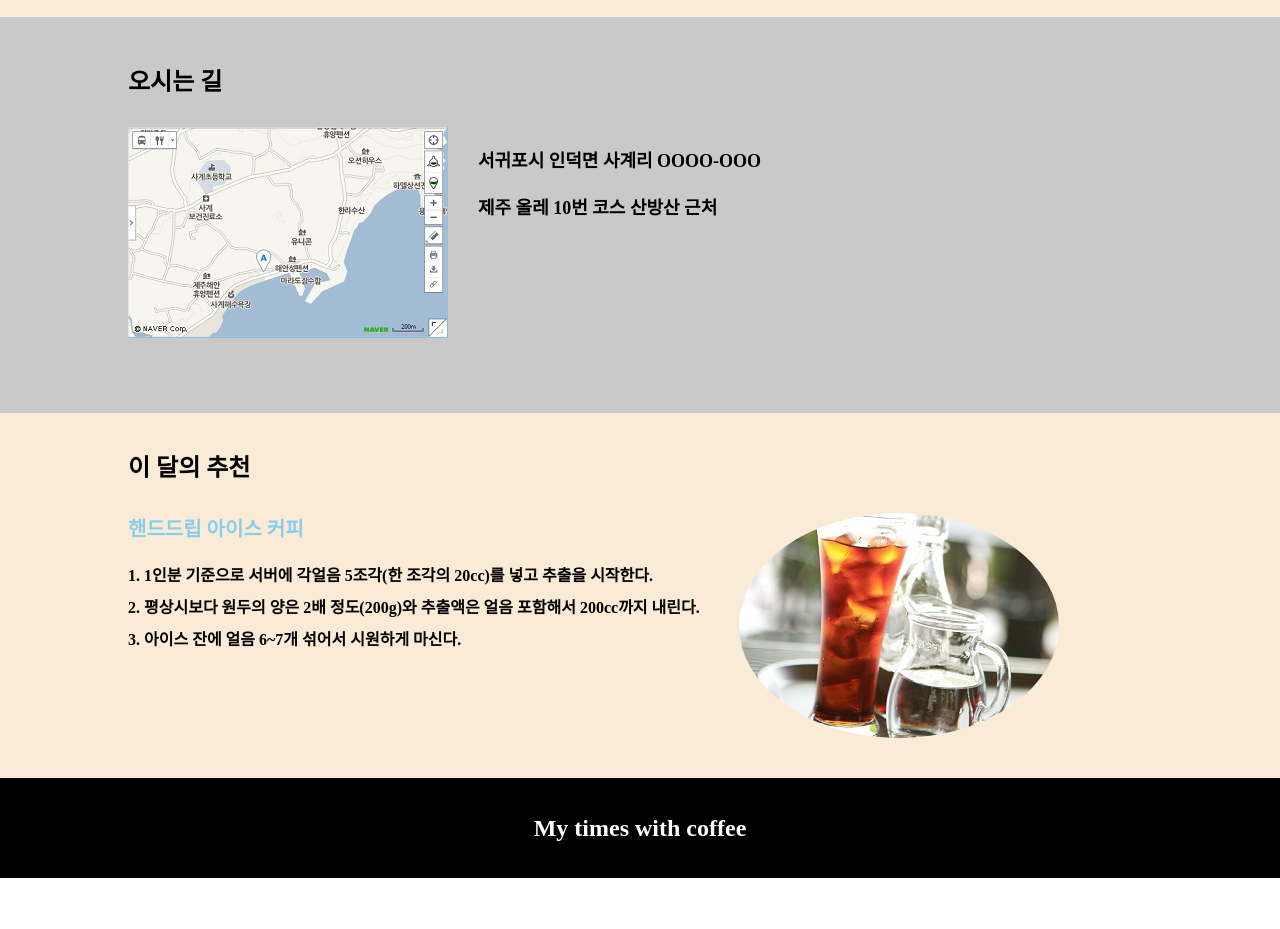
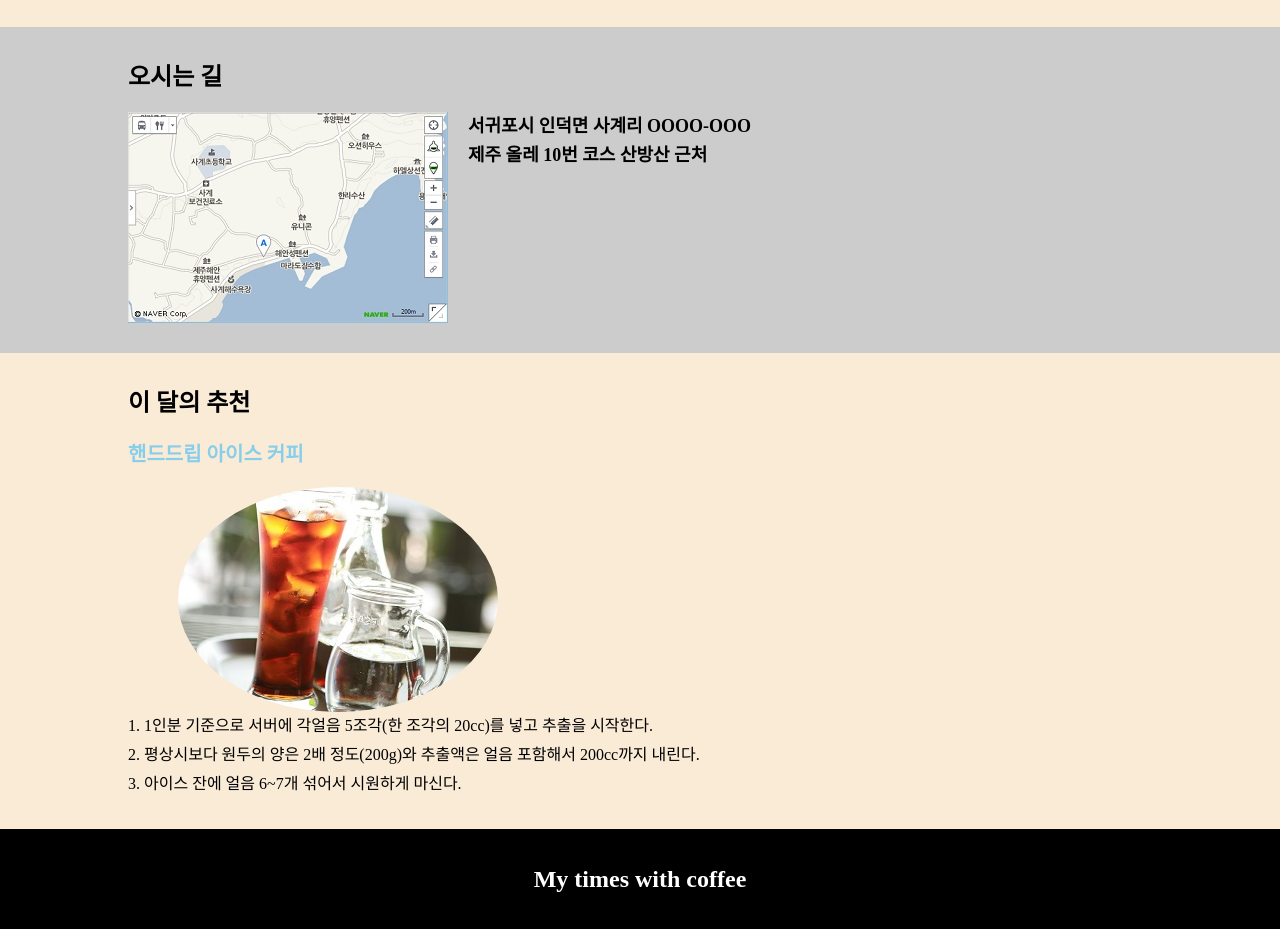
Before and after one commit to dkafjh/coffee, a plain HTML site: page index.html in a window 1280 px wide. Shown: the part 794-1723 px from the top of the page. Before the commit the page ends 1672 px from the top, so only its background shows below. Drawn offline with Linux system fonts and the light colour scheme; a web font is replaced by a local one.

Commit message:
선생님과 수정함

```diff
--- a/css/index.css
+++ b/css/index.css
@@ -10,24 +10,15 @@
 }
 
 /* =======header======== */
-
-/* ========main========= */
-
-
+/* mobile */
 header {
-    background-color: black;
-    height: 60px;
-    background: url(../images/header.jpg) no-repeat;
+    width: 100%;
+    height: 300px;
+    background: url(../images/header.jpg) no-repeat left top;
     background-size: cover;
-    height: 440px;
-}
-
-h1 {
-    font-size: 0;
 }
 
 .mainmenu{
-    width: 100%;
     background-color: black;
 }
 
@@ -36,12 +27,11 @@ h1 {
 }
 
 .gnb > li {
-    margin-right: 60px;
+    padding: 20px;
 }
 
 .gnb > li > a {
     color: white;
-    line-height: 60px;
     font-weight: bold;
 }
 
@@ -49,58 +39,126 @@ h1 {
     text-decoration: underline;
 }
 
+/* tablet */
+@media (min-width:768px) {
+    header {
+        height: 400px;
+    }
+}
+/* pc */
+@media (min-width:1024px) {
+    header {
+        height: 500px;
+    }
+}
+
+/* =========main======== */
+/* mobile */
 #intro {
     background-color: antiquewhite;
-    padding: 35px 0;
+    padding: 30px;
 }
 
-.flex-container {
+section#map {
+    background-color: #ccc;
+    padding: 30px;
+}
+
+.flex-content {
     display: flex;
-    margin: 30px 0;
+    flex-direction: column;
+}
+
+.flex-content .photo {
+    display: none;
+}
+
+.content-txt {
+    margin-top: 20px;
+}
+
+.content-txt > p {
+    font-weight: 600;
+}
+
+#choice {
+    background-color: antiquewhite;
+    padding: 30px;
+}
+
+#choice .content-txt > h3 {
+    color: skyblue;
+    margin-bottom: 15px;
+}
+
+#choice .content-txt li {
+    list-style-type: decimal;
+    list-style-position: inside;
+    margin-bottom: 5px;
+}
+
+/* tablet */
+@media (min-width:768px) {
+    .flex-content {
+        flex-direction: row;
+        flex-wrap: wrap;
+    }
+
+    .flex-content > section {
+        width: 50%;
+        border: 1px dotted black;
+    }
+
+    .flex-content > section#choice {
+        width: 100%;
+    }
+}
+
+/* pc */
+@media (min-width:1024px) {
+    .flex-content {
+        flex-direction: column;
+        flex-wrap: nowrap;
+    }
+
+    .flex-content > section {
+        width: 100%;
+        border: none;
+    }
+
+    .flex-content .photo {
+        display: block;
+    }
+
+    .flex-box {
+        display: flex;
+    }
+
+    .flex-box .photo {
+        display: block;
+        margin: 20px 20px 0 0;
+    }
+
+    section#choice .flex-box .photo{
+        order: 2;
+        margin-right: 0;
+        margin-left: 50px;
+    }
+
+    section#choice .flex-box .photo > img {
+        border-radius: 50%;
+    }
+
+    section#choice .flex-box .content-txt{
+        order: 1;
+    }
 }
 
 
-.content-txt {
-    padding: 20px 30px;
-    font-weight: bold;
-}
 
-.content-txt > p {
-    margin-bottom: 1em;
-}
-
-#location {
-    padding: 45px 0;
-    background-color: rgb(201, 201, 201);
-}
-
-#recommend {
-    padding: 35px 0 10px;
-    background-color:antiquewhite;
-}
-
-#recommend .content-txt {
-    padding: 0;
-
-}
-
-.drip-coffee {
-    color: skyblue;
-    margin-bottom: 1em;
-}
-
-.recipe > li {
-    list-style: normal;
-    list-style-position: inside;
-    margin-bottom: 0.5em;
-}
-
-.photo > .ice{
-    margin-left: 12.4%;
-    border-radius: 50%;
-}
-
+/* ==========footer========= */
 footer {
+    width: 100%;
     height: 100px;
     background-color: black;
 }
--- a/css/reset.css
+++ b/css/reset.css
@@ -30,7 +30,7 @@ strong {
 }
 
 h1 {
-    font-size: 30px;
+    font-size: 0;
 }
 
 h2 {
--- a/index.html
+++ b/index.html
@@ -24,10 +24,11 @@
     </header><!--header-->
 
     <main>
+        <div class="flex-content">
             <section id="intro">
                 <div class="container">
                     <h2>카페소개</h2>
-                <div class="flex-container">
+                    <div class="flex-box">
                         <div class="photo">
                             <img src="./images/coffee.jpg" alt="coffee">
                         </div>
@@ -35,13 +36,13 @@
                             <p>영업시간 : 오전 9시 ~ 밤 10시</p>
                             <p>휴무 : 매주 수요일<small>(수요일이 공휴일일 경우 수요일 영업, 다음날 휴무)</small></p>
                         </div> <!--content-txt-->
-                </div> <!--flex-container -->
+                    </div><!--flexbox-->
                 </div> <!--container-->
             </section>
-        <section id="location">
+            <section id="map">
                 <div class="container">
                     <h2>오시는 길</h2>
-                <div class="flex-container">
+                    <div class="flex-box">
                         <div class="photo">
                             <img src="./images/map.jpg" alt="map">
                         </div>
@@ -49,27 +50,28 @@
                             <p>서귀포시 인덕면 사계리 OOOO-OOO</p>
                             <p>제주 올레 10번 코스 산방산 근처</p>
                         </div> <!-- content-txt -->
-                </div> <!--flex-cotainer -->
+                    </div><!--flexbox-->
                 </div> <!--container-->
             </section>
-        <section id="recommend">
+            <section id="choice">
                 <div class="container">
                     <h2>이 달의 추천</h2>
-                <div class="flex-container">
+                    <div class="flex-box">
                         <div class="content-txt">
-                        <h3 class="drip-coffee">핸드드립 아이스 커피</h3>
+                            <h3>핸드드립 아이스 커피</h3>
+                            <div class="photo">
+                                <img class="ice" src="./images/ice.jpg" alt="ice">
+                            </div>
                             <ol class="recipe">
                                 <li>1인분 기준으로 서버에 각얼음 5조각(한 조각의 20cc)를 넣고 추출을 시작한다.</li>
                                 <li>평상시보다 원두의 양은 2배 정도(200g)와 추출액은 얼음 포함해서 200cc까지 내린다.</li>
                                 <li>아이스 잔에 얼음 6~7개 섞어서 시원하게 마신다.</li>
                             </ol>
                         </div>
-                    <div class="photo">
-                        <img class="ice" src="./images/ice.jpg" alt="ice">
-                    </div>
-                </div> <!--flex-container-->
+                    </div><!--flexbox-->
                 </div><!--container-->
             </section>
+        </div>
     </main> <!--main-->
 
     <footer>
```
Lines whose indentation alone changed are shown as unchanged.
